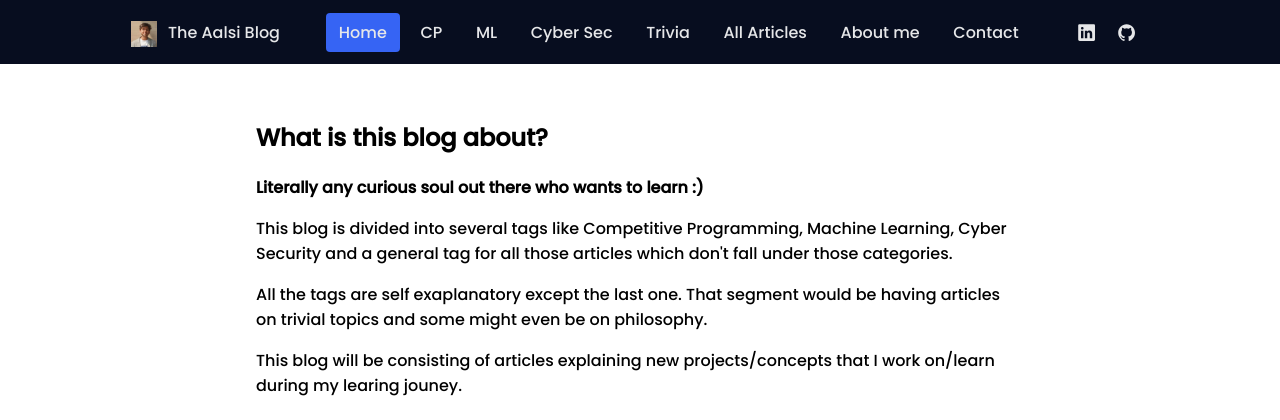
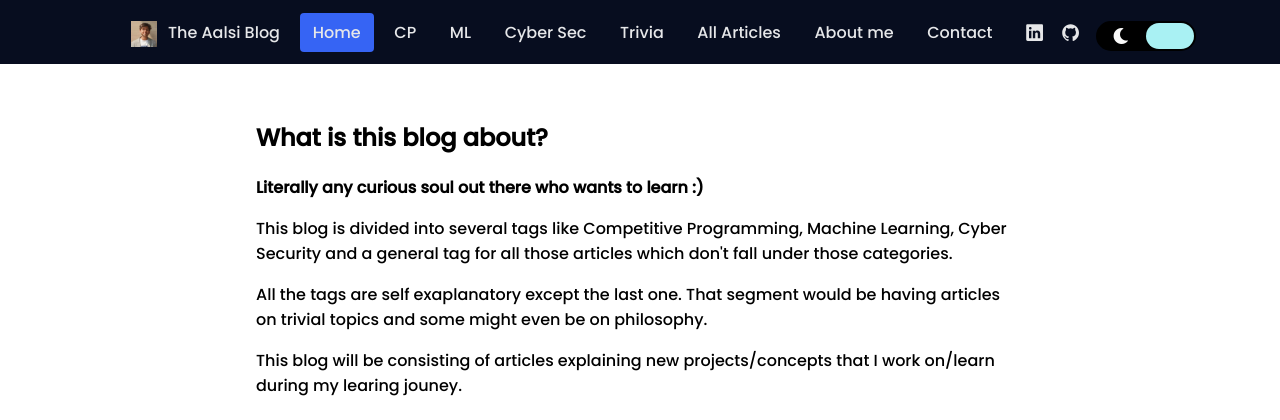
Before and after one commit to kushuu/the-aalsi-blog, a Django app: page / in a window 1280 px wide. Shown: the top 420 px of the page. Run offline with Django 3.2, Linux system fonts and the light colour scheme; data comes from the database, SQL or seed files in the repository; some libraries are stand-ins or nearby versions.

Commit message:
working on night mode toggle

```diff
--- a/TAB/settings.py
+++ b/TAB/settings.py
@@ -12,7 +12,6 @@ https://docs.djangoproject.com/en/3.1/ref/settings/
 import os
 from pathlib import Path
 from dotenv import load_dotenv
-import dotenv
 load_dotenv()
 
 # Build paths inside the project like this: BASE_DIR / 'subdir'.
--- a/static/styles.css
+++ b/static/styles.css
@@ -729,3 +729,66 @@ footer {
     margin: auto;
   }
 }
+
+/* .container {
+	height: 100vh;
+	width: 100%;
+	display: flex;
+	flex-direction: column;
+	justify-content: center;
+	align-items: center;
+} */
+.container.night {
+	background-color: rgba(17, 16, 34, 0.911);
+  color: white;
+}
+.label {
+	background-color: black;
+	display: flex;
+	height: 30px;
+	border-radius: 50px;
+	width: 100px;
+	justify-content: space-between;
+	align-items: center;
+	position: relative;
+	padding: 0 15px;
+	transition: all .5s ease-in-out;
+	cursor: pointer;
+	border: 2px solid black;
+}
+.label .fa-moon {
+	color: rgb(250, 250, 250);
+}
+label .fa-sun {
+	color: rgb(243, 188, 36);
+}
+.blob {
+	position: absolute;
+	left: 50%;
+	width: 50%;
+	height: 100%;
+	background: rgb(169, 241, 243);
+	border-radius: 50px;
+	transition: .5s ease all;
+}
+.checkbox {
+	opacity: 0;
+	position: absolute;
+}
+.info {
+	display: block;
+	margin-top: 50px;
+}
+.info.night {
+	color: white;
+}
+.checkbox:checked + .label .blob {
+	left: 0;
+}
+.checkbox:checked + .label {
+	background-color: rgb(82, 81, 83);
+}
+
+.make_this_work {
+  display:flex;
+}
--- a/templates/base.html
+++ b/templates/base.html
@@ -6,7 +6,7 @@
 
         <!-- ===== CSS ===== -->
         <link rel="stylesheet" href="/static/styles.css">
-
+        <link rel="stylesheet" href="https://cdnjs.cloudflare.com/ajax/libs/font-awesome/5.12.0/css/all.min.css" integrity="sha256-ybRkN9dBjhcS2qrW1z+hfCxq+1aBdwyQM5wlQoQVt/0=" crossorigin="anonymous" />
         <title>{% block title %}{% endblock title %}</title>
         <link rel = "icon" href = "/static/img/logo.png" type = "image/x-icon">
     </head>
@@ -45,9 +45,17 @@
                         </ul>
                     </div>
 
-                    <div class="nav__social">
+                    <div class="nav__social make_this_work">
                         <a href="https://www.linkedin.com/in/kushagra-s-b89338140/" class="nav__social-icon"><ion-icon name="logo-linkedin"></ion-icon></a>
                         <a href="https://github.com/kushuu/" class="nav__social-icon"><ion-icon name="logo-github"></ion-icon></a>
+                        <div class="night-mode-button">
+                            <input type="checkbox" class="checkbox" id="night-mode">
+                            <label for="night-mode" class="label">
+                              <i class="fas fa-moon"></i>
+                              <i class="fas fa-sun"></i>
+                              <div class="blob"></div>
+                            </label>
+                        </div>
                     </div>
                 </div>
             </nav>
--- a/templates/index.html
+++ b/templates/index.html
@@ -35,7 +35,7 @@
 
 <br><br><br>
 
-<div class="container" id = "recent_arts">
+<div class="container night-mode-available" id = "recent_arts">
     <h3>These are some of the recent articles that I've written, give them a read? :)</h3>
     <div class="row">
         {% for art in articles %}
```
Also changed, not shown: static/main.js (+8 -0 lines).
